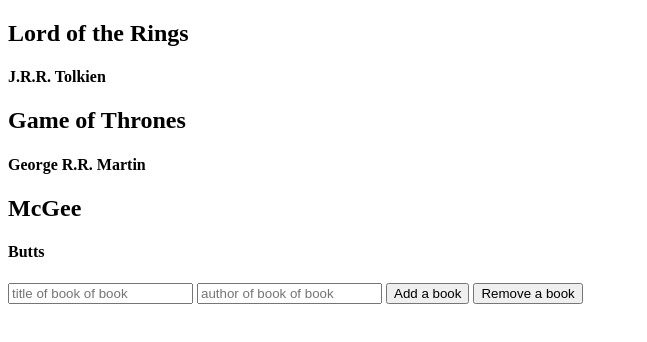
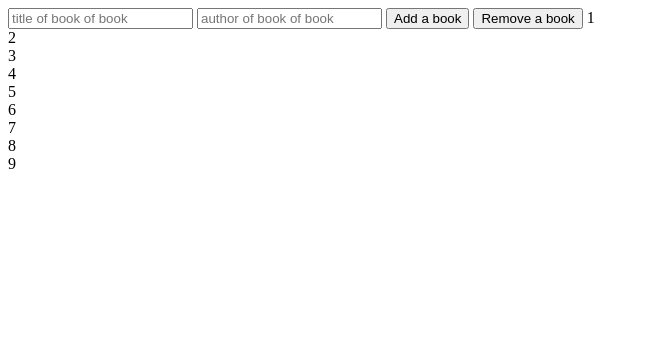
Before and after one commit to peterdamicone/2019-okcoders-javascript-1, a plain HTML site: page index.html in a window 1280 px wide. Shown: the whole page, without its empty margins (0-647 px from the left). Drawn offline with Linux system fonts and the light colour scheme.

Commit message:
writing a while loop for practice.

```diff
--- a/index.html
+++ b/index.html
@@ -31,49 +31,56 @@
         // }
         // How to take data out from input box, and put it into a variable, and then pass that into display to screen
 
-        // new exersize. Dom and Arrays and adding new objects to object array.
+        // Exersize. Dom and Arrays and adding new objects to object array.
 
-        var book1 = {
-            author: "J.R.R. Tolkien",
-            title: "Lord of the Rings"
-        }
-        var book2 = {
-            author: "George R.R. Martin",
-            title: "Game of Thrones"
-        }
-        var book3 = {
-            author: "Butts",
-            title: "McGee"
-        }
-        let books = [book1, book2, book3];
+        // var book1 = {
+        //     author: "J.R.R. Tolkien",
+        //     title: "Lord of the Rings"
+        // }
+        // var book2 = {
+        //     author: "George R.R. Martin",
+        //     title: "Game of Thrones"
+        // }
+        // var book3 = {
+        //     author: "Butts",
+        //     title: "McGee"
+        // }
+        // let books = [book1, book2, book3];
 
-        function displayToScreen() {
-            let t = document.getElementById("title").value;
-            let a = document.getElementById("author").value;
-            let newBook = {
-                author: a,
-                title: t
-            }
-            books.push(newBook);
-            printAuthList();
-        }
+        // function displayToScreen() {
+        //     let t = document.getElementById("title").value;
+        //     let a = document.getElementById("author").value;
+        //     let newBook = {
+        //         author: a,
+        //         title: t
+        //     }
+        //     books.push(newBook);
+        //     printAuthList();
+        // }
 
-        function removeFromScreen() {
-            books.pop();
-            printAuthList();
-        }
+        // function removeFromScreen() {
+        //     books.pop();
+        //     printAuthList();
+        // }
 
-        function printAuthList() {
-            let auth = document.getElementById("myList");
-            auth.innerHTML = "";
-            for (let i = 0; i < books.length; i++) {
-                auth.innerHTML += "<h2>" + books[i].title + "<h2>";
-                auth.innerHTML += "<h4>" + books[i].author + "<h4>";
-            }
-        }
+        // function printAuthList() {
+        //     let auth = document.getElementById("myList");
+        //     auth.innerHTML = "";
+        //     for (let i = 0; i < books.length; i++) {
+        //         auth.innerHTML += "<h2>" + books[i].title + "<h2>";
+        //         auth.innerHTML += "<h4>" + books[i].author + "<h4>";
+        //     }
+        // }
 
-        printAuthList();
+        // printAuthList();
         // add a form to request the user to provide an author and title and display what the user requested. All we have to do is edit books.
         // bonus event - create a function that removes a book from list and updates screen
+
+        // Eloquent javascript exsersize. I haven't done a for loop in a while. Lets do one
+        let number = 1;
+        while (number < 10) {
+            document.write(number + "<br>");
+            number++
+        }
     </script>
 </body>
```
